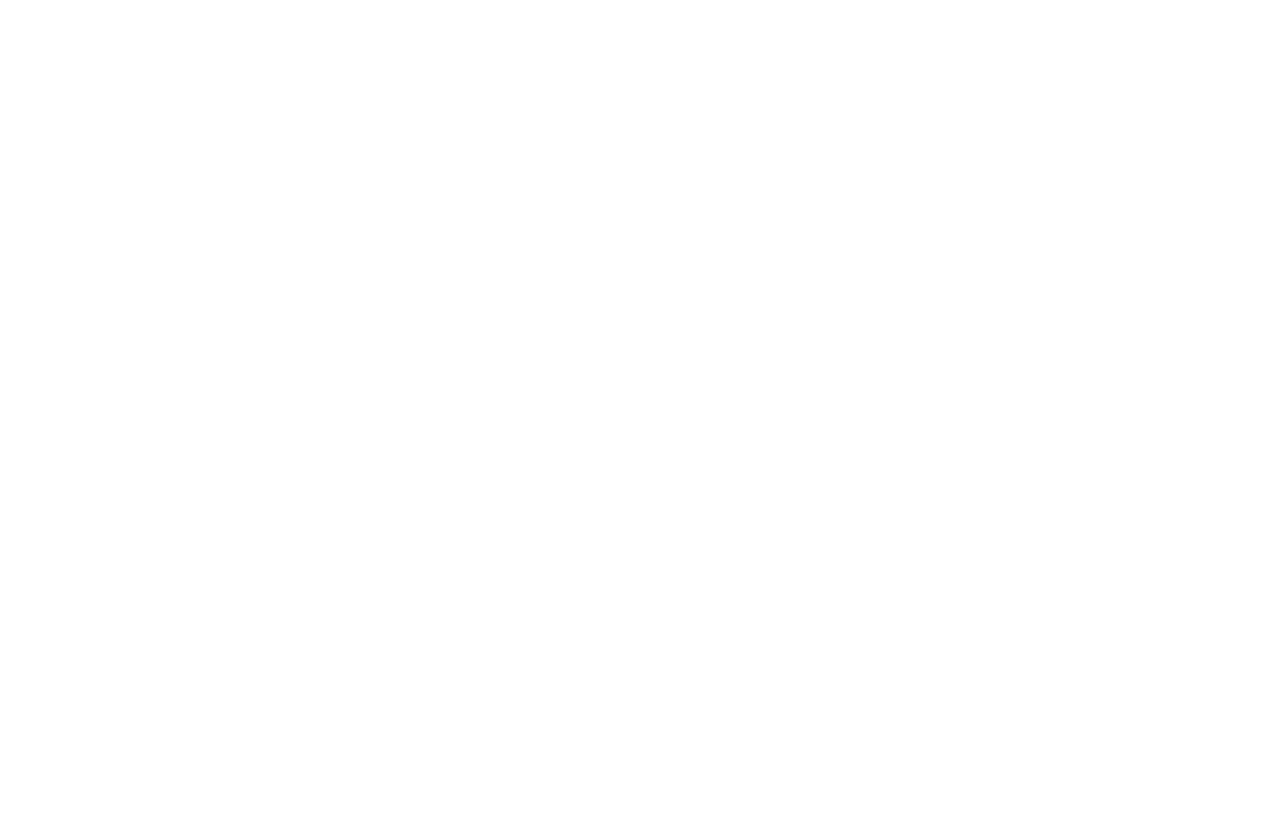
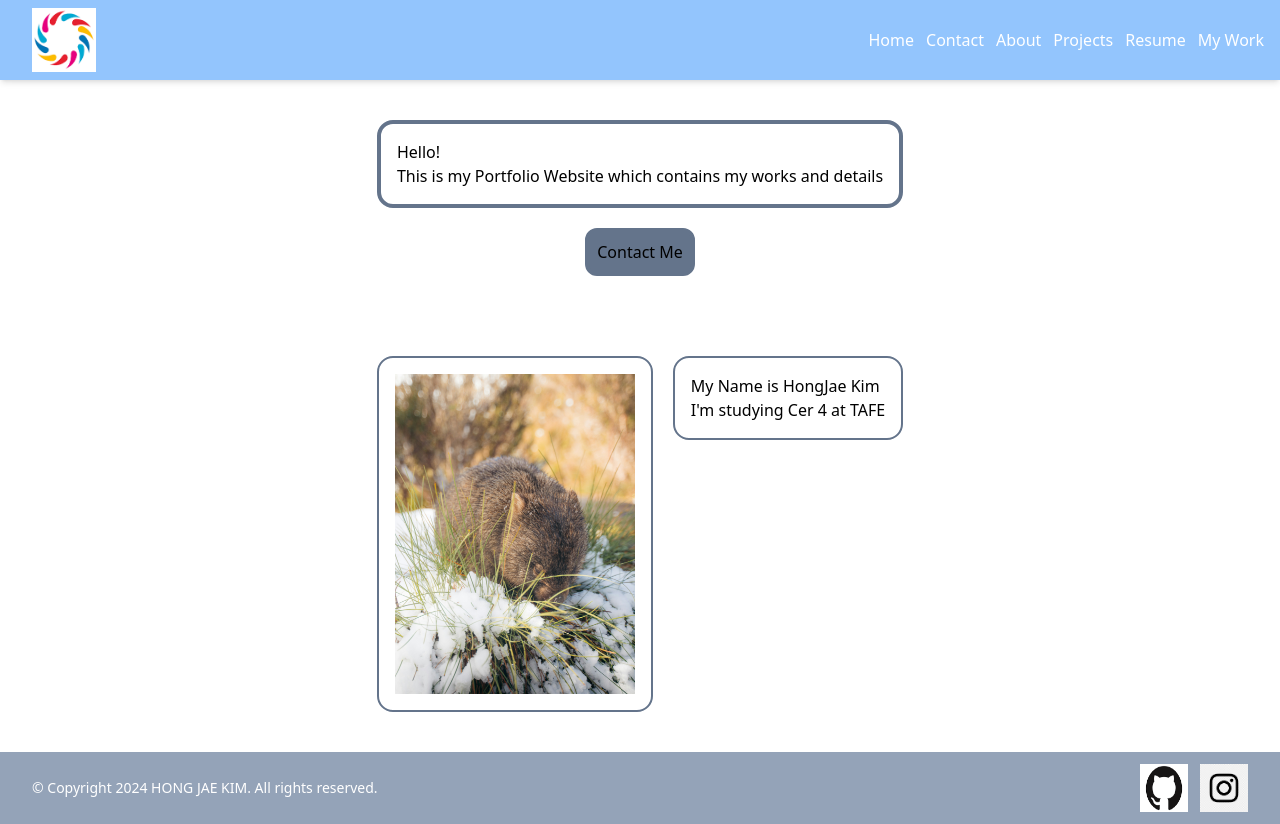
Before and after one commit to KoreAustralian/C4Prog-WT-PROJ, a website: page index.html in a window 1280 px wide. Before the commit the page ends 800 px from the top, so only its background shows below. Drawn offline with Linux system fonts and the light colour scheme.

Commit message:
feat(index.html): implement header, main, footer and navigation

```diff
--- a/index.html
+++ b/index.html
@@ -1,10 +1,62 @@
-<!DOCTYPE html>
+<!doctype html>
 <html lang="en">
 <head>
     <meta charset="UTF-8">
-    <title>Title</title>
+    <meta name="viewport"
+          content="width=device-width, user-scalable=no, initial-scale=1.0, maximum-scale=1.0, minimum-scale=1.0">
+    <meta http-equiv="X-UA-Compatible" content="ie=edge">
+    <title>HongJaeKim | portfolio</title>
+    <link rel="stylesheet" href="./assets/css/site.css">
 </head>
 <body>
+    <header class="flex flex-row items-center justify-between px-4 sticky top-0 z-50 bg-blue-300 shadow-md">
+        <div class="flex items-center justify-center px-4 py-2">
+            <div class>
+                <img src="./assets/img/logo.png" alt="Logo" class="w-16 h-16">
+            </div>
+        </div>
+        <nav>
+            <ul class="flex gap-3 justify-center bg-blue-300 py-2">
+                <li><a href="index.html" class="text-white hover:text-blue-200">Home</a></li>
+                <li><a href="contact.html" class="text-white hover:text-blue-200">Contact</a></li>
+                <li><a href="about.html" class="text-white hover:text-blue-200">About</a></li>
+                <li><a href="projects.html" class="text-white hover:text-blue-200">Projects</a></li>
+                <li><a href="resume.html" class="text-white hover:text-blue-200">Resume</a></li>
+                <li><a href="mywork.html" class="text-white hover:text-blue-200">My Work</a></li>
+            </ul>
+        </nav>
+    </header>
+    <main>
+        <section class="flex flex-col gap-5 items-center justify-center py-10">
+            <div class="border-4 border-slate-500 px-4 py-4 rounded-2xl">
+                <h1>Hello!</h1>
+                <p>This is my Portfolio Website which contains my works and details</p>
+            </div>
+            <div class="border-4 border-slate-500 bg-slate-500 px-2 py-2 rounded-xl">
+                <a href="contact.html">Contact Me</a>
+            </div>
+        </section>
 
+        <div class="flex flex-row items-start gap-5 justify-center py-10">
+            <section class="border-2 border-slate-500 px-4 py-4 rounded-2xl">
+                <img src="./assets/img/heroImage.jpg" alt="hero_image" class="h-80 w-60"/>
+            </section>
+            <section class="border-2 border-slate-500 px-4 py-4 rounded-2xl">
+                <h1>My Name is HongJae Kim</h1>
+                <p>I'm studying Cer 4 at TAFE</p>
+            </section>
+        </div>
+    </main>
+    <footer class="flex justify-between items-center bg-slate-400 text-white px-8 py-3">
+        <section class="flex flex-row md:flex-col items-center gap-4">
+            <p class="text-sm text-center md:text-left">© Copyright 2024 HONG JAE KIM. All rights reserved.</p>
+        </section>
+        <section>
+            <ul class="flex flex-row gap-3 text-center">
+                <li><a href="https://github.com/KoreAustralian"><img src="./assets/img/gitHub.png" alt="github" class="w-12 h-12"/></a></li>
+                <li><a href="https://www.instagram.com/"><img src="./assets/img/instagram.png" alt="instagram" class="w-12 h-12"/></a></li>
+            </ul>
+        </section>
+    </footer>
 </body>
 </html>
--- /dev/null
+++ b/package.json
@@ -0,0 +1,5 @@
+{
+  "devDependencies": {
+    "tailwindcss": "^3.4.15"
+  }
+}
--- /dev/null
+++ b/src/input.css
@@ -0,0 +1,3 @@
+@tailwind base;
+@tailwind components;
+@tailwind utilities;
--- /dev/null
+++ b/tailwind.config.js
@@ -0,0 +1,8 @@
+/** @type {import('tailwindcss').Config} */
+module.exports = {
+  content: ['./*.html'],
+  theme: {
+    extend: {},
+  },
+  plugins: [],
+}
```
Also changed, not shown: assets/css/site.css (added), assets/img/gitHub.png (added), assets/img/heroImage.jpg (added), assets/img/instagram.png (added), assets/img/logo.png (added), img.png (deleted), img_1.png (deleted), img_2.png (deleted), img_3.png (deleted), img_4.png (deleted), img_5.png (deleted), 1 other file.
